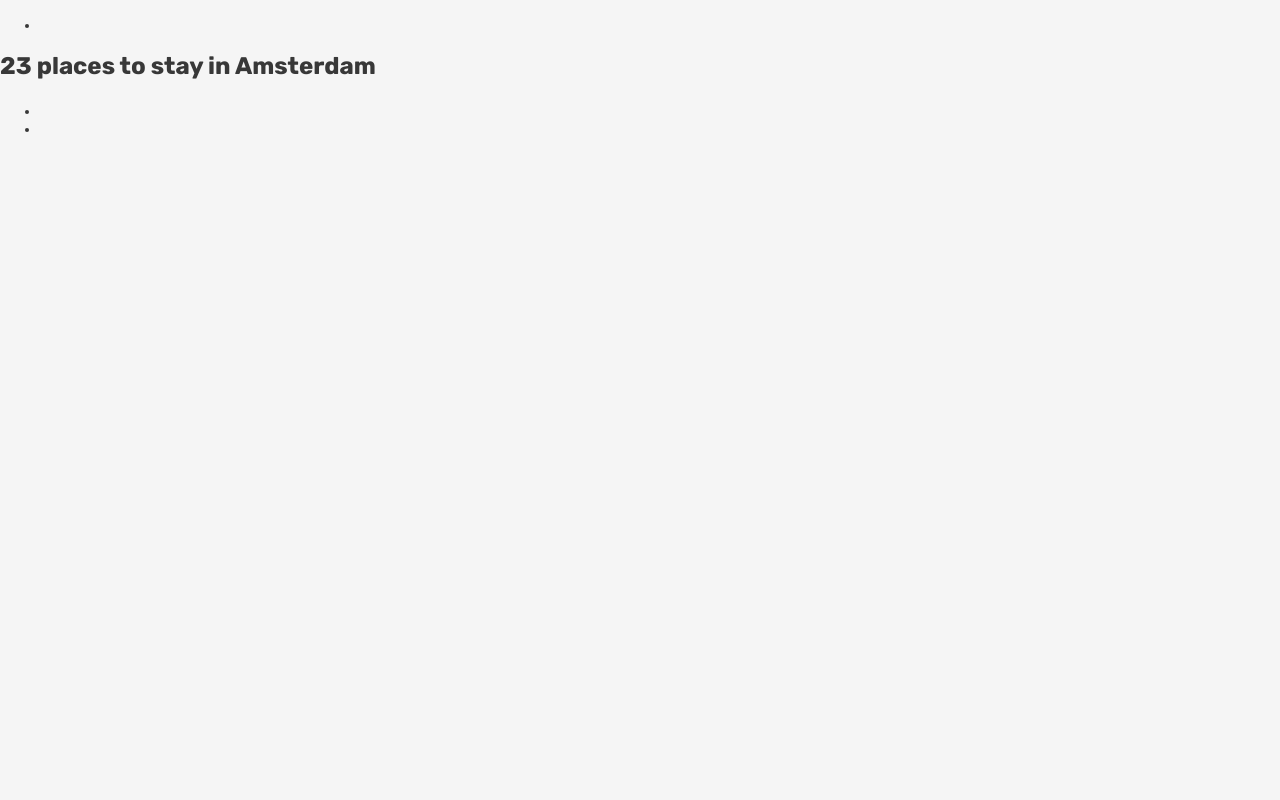
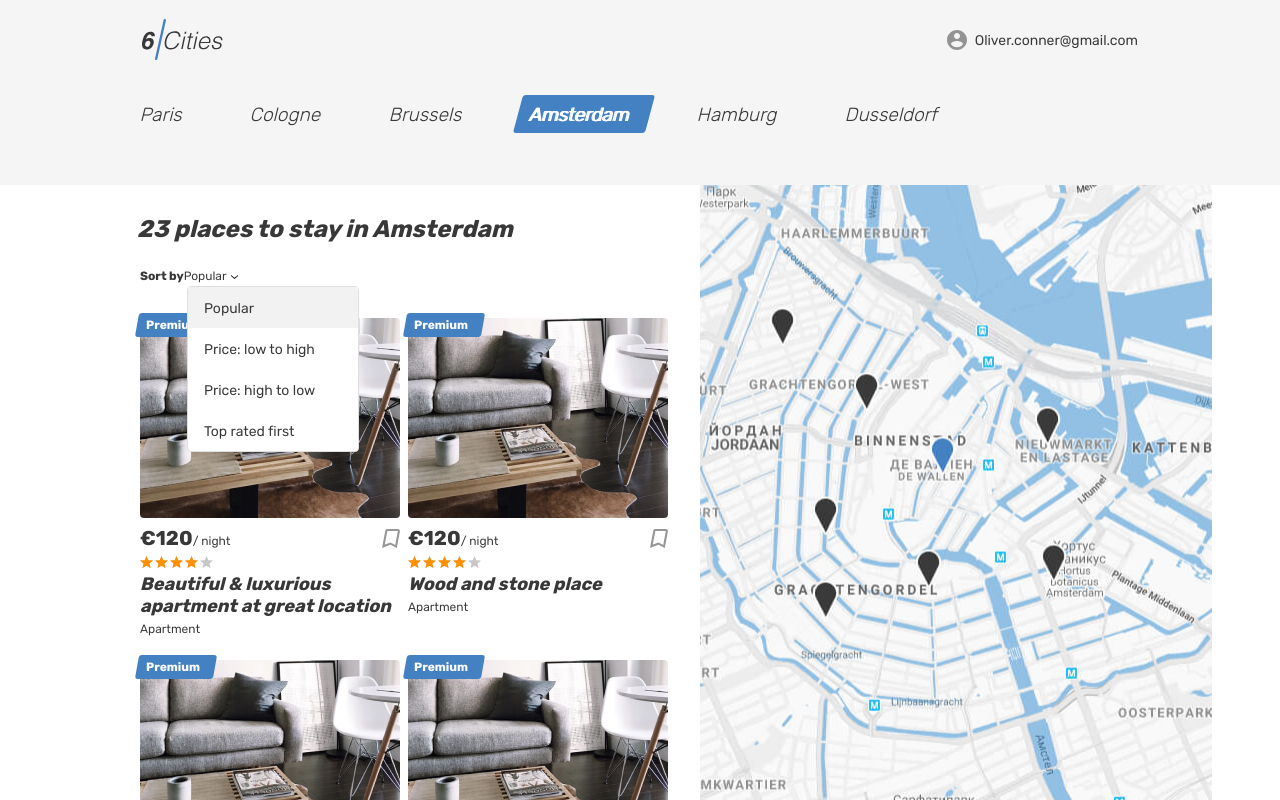
Before and after one commit to dedenich/1363747-six-cities-4, a React app: page / in a window 1280 px wide. Built offline with nearby package versions, Linux system fonts and the light colour scheme.

Commit message:
Личный проект: валидируй, как никогда не валидировал

```diff
--- a/package.json
+++ b/package.json
@@ -27,6 +27,7 @@
     "node": "10"
   },
   "dependencies": {
+    "prop-types": "15.7.2",
     "react": "16.13.1",
     "react-dom": "16.13.1"
   }
--- a/src/components/App.jsx
+++ b/src/components/App.jsx
@@ -1,14 +1,20 @@
 import React from "react";
 import Main from "./Main.jsx";
+import PropTypes from 'prop-types';
 
 const App = (props) => {
-  // eslint-disable-next-line react/prop-types
-  const {offersCount} = props;
+  const {offersCount, captions} = props;
   return <React.Fragment>
     <Main
       offersCount={offersCount}
+      captions={captions}
     />
   </React.Fragment>;
 };
 
+App.propTypes = {
+  offersCount: PropTypes.number.isRequired,
+  captions: PropTypes.arrayOf(PropTypes.string.isRequired).isRequired,
+};
+
 export default App;
--- a/src/components/Main.jsx
+++ b/src/components/Main.jsx
@@ -1,19 +1,143 @@
 import React from "react";
+import PropTypes from 'prop-types';
 
 const Main = (props) => {
-  // eslint-disable-next-line react/prop-types
-  const {offersCount} = props;
-  return <div>
-    <ul>
-      <li></li>
-    </ul>
-    <div className="map"></div>
-    <h2>{offersCount} places to stay in Amsterdam</h2>
-    <ul>
-      <li></li>
-      <li></li>
-    </ul>
-  </div>;
+  const {offersCount, captions} = props;
+  return <React.Fragment>
+    <div className="page page--gray page--main">
+      <header className="header">
+        <div className="container">
+          <div className="header__wrapper">
+            <div className="header__left">
+              <a className="header__logo-link header__logo-link--active">
+                <img className="header__logo" src="img/logo.svg" alt="6 cities logo" width="81" height="41"></img>
+              </a>
+            </div>
+            <nav className="header__nav">
+              <ul className="header__nav-list">
+                <li className="header__nav-item user">
+                  <a className="header__nav-link header__nav-link--profile" href="#">
+                    <div className="header__avatar-wrapper user__avatar-wrapper">
+                    </div>
+                    <span className="header__user-name user__name">Oliver.conner@gmail.com</span>
+                  </a>
+                </li>
+              </ul>
+            </nav>
+          </div>
+        </div>
+      </header>
+
+      <main className="page__main page__main--index">
+        <h1 className="visually-hidden">Cities</h1>
+        <div className="tabs">
+          <section className="locations container">
+            <ul className="locations__list tabs__list">
+              <li className="locations__item">
+                <a className="locations__item-link tabs__item" href="#">
+                  <span>Paris</span>
+                </a>
+              </li>
+              <li className="locations__item">
+                <a className="locations__item-link tabs__item" href="#">
+                  <span>Cologne</span>
+                </a>
+              </li>
+              <li className="locations__item">
+                <a className="locations__item-link tabs__item" href="#">
+                  <span>Brussels</span>
+                </a>
+              </li>
+              <li className="locations__item">
+                <a className="locations__item-link tabs__item tabs__item--active">
+                  <span>Amsterdam</span>
+                </a>
+              </li>
+              <li className="locations__item">
+                <a className="locations__item-link tabs__item" href="#">
+                  <span>Hamburg</span>
+                </a>
+              </li>
+              <li className="locations__item">
+                <a className="locations__item-link tabs__item" href="#">
+                  <span>Dusseldorf</span>
+                </a>
+              </li>
+            </ul>
+          </section>
+        </div>
+        <div className="cities">
+          <div className="cities__places-container container">
+            <section className="cities__places places">
+              <h2 className="visually-hidden">Places</h2>
+              <b className="places__found">{offersCount} places to stay in Amsterdam</b>
+              <form className="places__sorting" action="#" method="get">
+                <span className="places__sorting-caption">Sort by</span>
+                <span className="places__sorting-type" tabIndex="0">
+                  Popular
+                  <svg className="places__sorting-arrow" width="7" height="4">
+                    <use xlinkHref="#icon-arrow-select"></use>
+                  </svg>
+                </span>
+                <ul className="places__options places__options--custom places__options--opened">
+                  <li className="places__option places__option--active" tabIndex="0">Popular</li>
+                  <li className="places__option" tabIndex="0">Price: low to high</li>
+                  <li className="places__option" tabIndex="0">Price: high to low</li>
+                  <li className="places__option" tabIndex="0">Top rated first</li>
+                </ul>
+              </form>
+              <div className="cities__places-list places__list tabs__content">
+                {captions.map((item, i) => (<React.Fragment key={item + i}>
+                  <article className="cities__place-card place-card" >
+                    <div className="place-card__mark">
+                      <span>Premium</span>
+                    </div>
+                    <div className="cities__image-wrapper place-card__image-wrapper">
+                      <a href="#">
+                        <img className="place-card__image" src="img/apartment-01.jpg" width="260" height="200" alt="Place image"></img>
+                      </a>
+                    </div>
+                    <div className="place-card__info">
+                      <div className="place-card__price-wrapper">
+                        <div className="place-card__price">
+                          <b className="place-card__price-value">&euro;120</b>
+                          <span className="place-card__price-text">&#47;&nbsp;night</span>
+                        </div>
+                        <button className="place-card__bookmark-button button" type="button">
+                          <svg className="place-card__bookmark-icon" width="18" height="19">
+                            <use xlinkHref="#icon-bookmark"></use>
+                          </svg>
+                          <span className="visually-hidden">To bookmarks</span>
+                        </button>
+                      </div>
+                      <div className="place-card__rating rating">
+                        <div className="place-card__stars rating__stars">
+                          <span style={{width: `80%`}}></span>
+                          <span className="visually-hidden">Rating</span>
+                        </div>
+                      </div>
+                      <h2 className="place-card__name">
+                        <a href="#">{item}</a>
+                      </h2>
+                      <p className="place-card__type">Apartment</p>
+                    </div>
+                  </article>
+                </React.Fragment>))}
+              </div>
+            </section>
+            <div className="cities__right-section">
+              <section className="cities__map map"></section>
+            </div>
+          </div>
+        </div>
+      </main>
+    </div>
+  </React.Fragment>;
+};
+
+Main.propTypes = {
+  offersCount: PropTypes.number.isRequired,
+  captions: PropTypes.arrayOf(PropTypes.string.isRequired).isRequired,
 };
 
 export default Main;
--- a/src/index.js
+++ b/src/index.js
@@ -4,7 +4,12 @@
 
 ReactDOM.render(
     <App
-      offersCount="23"
+      offersCount={23}
+      captions={[
+        `Beautiful & luxurious apartment at great location`,
+        `Wood and stone place`,
+        `Canal View Prinsengracht`,
+        `Nice, cozy, warm big bed apartment`]}
     />,
     document.getElementById(`root`)
 );
```
Also changed, not shown: 2 other files (tests, documents, lock files or other folders).
